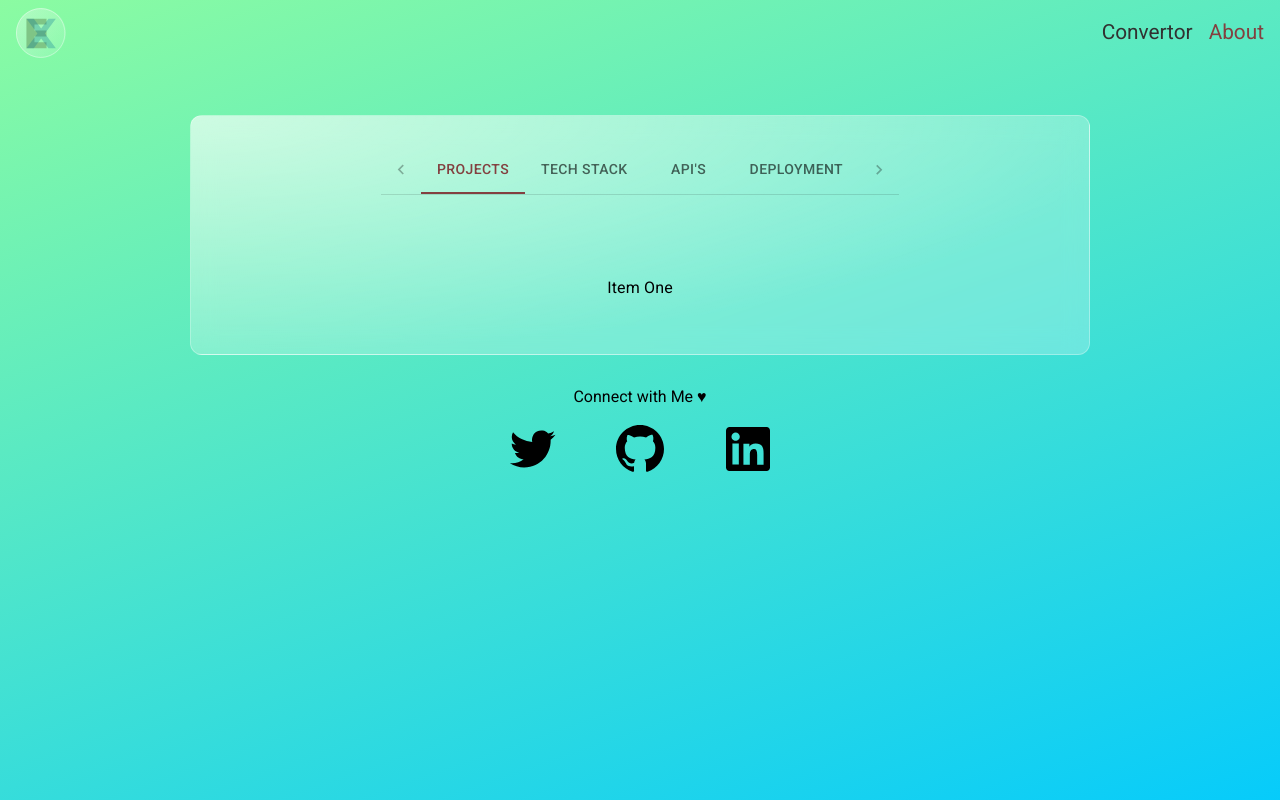
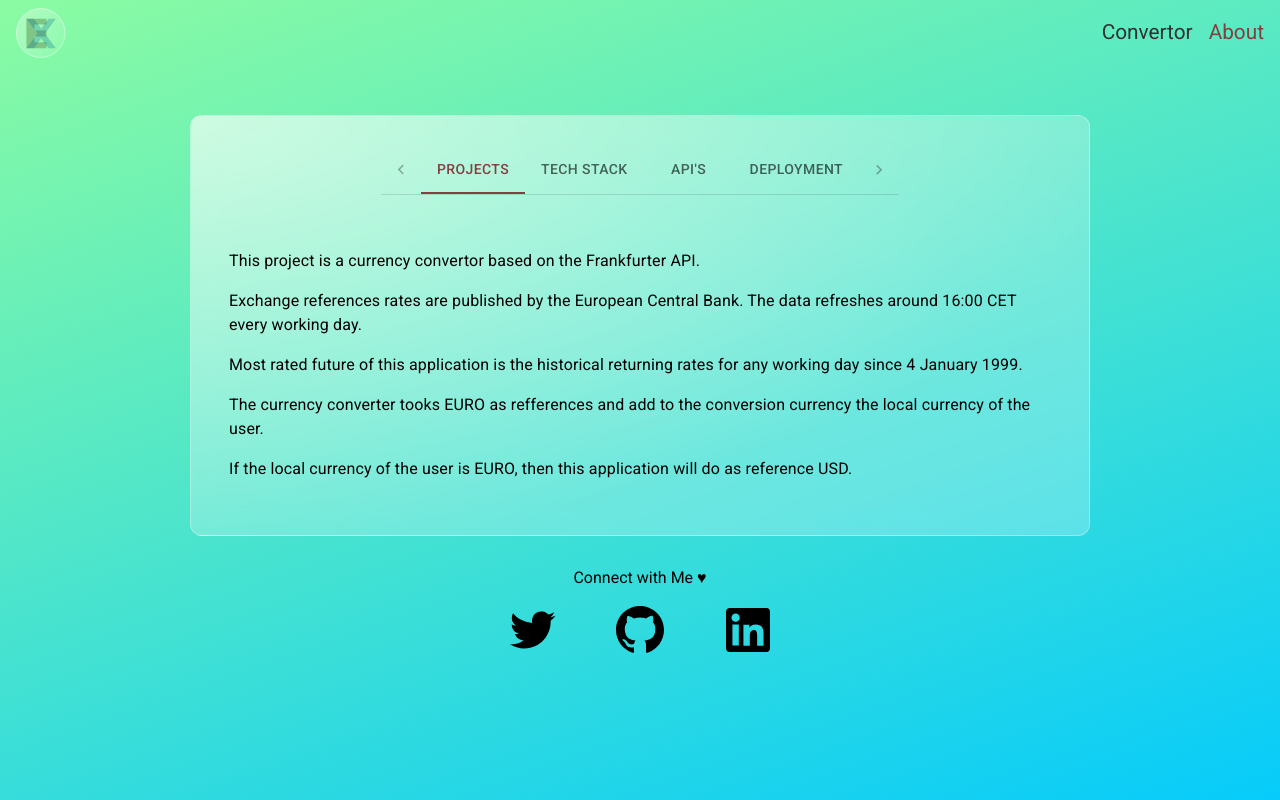
Before and after one commit to andreimihale/exchanger, a React (Create React App) app: page /about in a window 1280 px wide. Built offline with nearby package versions, Linux system fonts and the light colour scheme.

Commit message:
add about sections and add error handling in convertor

```diff
--- a/src/actions/getExchangeRate.js
+++ b/src/actions/getExchangeRate.js
@@ -1,20 +1,24 @@
+/* eslint-disable no-console */
 import axios from "axios";
 import moment from "moment";
 
 const getExchangeRate = async (from, to, date = "latest") => {
   let formatedDate = date;
-
+  let error;
   if (date !== "latest") {
     formatedDate = moment(date).format("YYYY-MM-DD");
   }
 
-  const { data } = await axios.get(
-    `https://api.frankfurter.app/${formatedDate}?from=${from}&to=${to}`
-  );
-  if (!data) {
-    return 404;
+  const { data } = await axios
+    .get(`https://api.frankfurter.app/${formatedDate}?from=${from}&to=${to}`)
+    .catch((err) => {
+      error = err.toJSON().name;
+      return error;
+    });
+
+  if (error) {
+    return error;
   }
-
   return data.rates[to];
 };
 
--- /dev/null
+++ b/src/components/AboutSections/AboutSections.scss
@@ -0,0 +1,17 @@
+@import "../../variables.scss";
+
+.about {
+  &__content {
+    & p {
+      & div:first-child {
+        margin-top: 1.875rem;
+      }
+      & div:not(:last-child) {
+        margin-bottom: 1rem;
+      }
+      & ul {
+        margin-top: 1rem;
+      }
+    }
+  }
+}
--- /dev/null
+++ b/src/components/AboutSections/Apis.js
@@ -0,0 +1,25 @@
+import React from "react";
+import "./AboutSections.scss";
+
+const APIS = () => (
+  <>
+    <div>
+      This project use two API’S, one for the exchange rate and one for geo
+      location.
+    </div>
+    <div>
+      The exchange rate API is provided by Frankfuter and is able to return
+      rates for all currencies. The default base is EURO. Also this API is able
+      to send rates for a particular currency and for a particular date in past.
+      The oldest curremcy rate dates from 4th Jan 1999.
+    </div>
+    <div>
+      Second API is provided by IPAPI. Through this API we can get the
+      geolocation of the user and adjust the base and exchange currency for his
+      particular region.
+    </div>
+    <div>Both API’S are free for use without APIKeys</div>
+  </>
+);
+
+export default APIS;
--- /dev/null
+++ b/src/components/AboutSections/Deployment.js
@@ -0,0 +1,29 @@
+import React from "react";
+import "./AboutSections.scss";
+
+const Deployment = () => (
+  <>
+    <div>For deployment of this project we will use GitHub and IBM Cloud.</div>
+    <div>
+      To be able to deploy this project we will need a public repository on
+      GitHub. Here we will be able to do any further changes.
+    </div>
+    <div>
+      Second thing that we will use is Cloud Foundry Apps, where we will host
+      our application and will have a public URL accessible by everyone.
+    </div>
+    <div>
+      Last service that we will use is Continuous Delivery, which is a pipeline
+      between GitHub and Cloud Foundry Apps. Everytime when we push a new code
+      into our GitHub repository, Continous Delviery will trigger the pipeline
+      and deploy the latest code into Cloud Foundry App. This is a time-saver
+      process because we will no longer need to manually deploy our code. Also,
+      this pipeline can be set to get the latest commits from a single branch,
+      which by default will be main. If we want to do changes that should not be
+      yet available in production, we will create other branches and push there
+      the code.
+    </div>
+  </>
+);
+
+export default Deployment;
--- /dev/null
+++ b/src/components/AboutSections/Project.js
@@ -0,0 +1,28 @@
+import React from "react";
+import "./AboutSections.scss";
+
+const Project = () => (
+  <>
+    <div>
+      This project is a currency convertor based on the Frankfurter API.
+    </div>
+    <div>
+      Exchange references rates are published by the European Central Bank. The
+      data refreshes around 16:00 CET every working day.
+    </div>
+    <div>
+      Most rated future of this application is the historical returning rates
+      for any working day since 4 January 1999.
+    </div>
+    <div>
+      The currency converter tooks EURO as refferences and add to the conversion
+      currency the local currency of the user.
+    </div>
+    <div>
+      If the local currency of the user is EURO, then this application will do
+      as reference USD.
+    </div>
+  </>
+);
+
+export default Project;
--- /dev/null
+++ b/src/components/AboutSections/Technologies.js
@@ -0,0 +1,36 @@
+import React from "react";
+import "./AboutSections.scss";
+
+const Technologies = () => (
+  <>
+    <div>Apps and technologies used for this project:</div>
+    <ul>
+      <li>Concepts app for sketching the app</li>
+      <li>Figma for designing and prototyping the app</li>
+      <li>VSCode as text editor</li>
+      <li>HTML</li>
+      <li>CSS</li>
+      <li>React</li>
+      <li>MaterialUI</li>
+      <li>SASS for styling components</li>
+      <li>Axios for fetching data</li>
+      <li>Moment for formating dates</li>
+      <li>
+        PropTypes for enforcing types of properties that are passed to
+        components
+      </li>
+      <li>Babel for code compiling</li>
+      <li>
+        ESLint with Airbnb extension and Prettier, plus a little bit of changes,
+        for identifying and reporting problems
+      </li>
+      <li>
+        Husky, Lint-Staged, ESLint for checking errors on commit. If we have any
+        error then the commit will fail
+      </li>
+      <li>Pretty-Quick before commiting to sanitze code</li>
+    </ul>
+  </>
+);
+
+export default Technologies;
--- a/src/pages/About/About.js
+++ b/src/pages/About/About.js
@@ -4,11 +4,14 @@ import { Box, Tabs, Tab, Typography } from "@mui/material";
 import { tabsClasses } from "@mui/material/Tabs";
 import { createTheme, ThemeProvider } from "@mui/material/styles";
 import "./About.scss";
+import Project from "../../components/AboutSections/Project";
+import Technologies from "../../components/AboutSections/Technologies";
+import Apis from "../../components/AboutSections/Apis";
+import Deployment from "../../components/AboutSections/Deployment";
 
 const theme = createTheme({
   palette: {
     primary: {
-      // Purple and green play nicely together.
       main: "#834040",
     },
   },
@@ -79,16 +82,16 @@ const About = () => {
             </Tabs>
           </Box>
           <TabPanel value={value} index={0}>
-            Item One
+            <Project />
           </TabPanel>
           <TabPanel value={value} index={1}>
-            Item Two
+            <Technologies />
           </TabPanel>
           <TabPanel value={value} index={2}>
-            Item Three
+            <Apis />
           </TabPanel>
           <TabPanel value={value} index={3}>
-            Item Four
+            <Deployment />
           </TabPanel>
         </div>
       </section>
--- a/src/pages/About/About.scss
+++ b/src/pages/About/About.scss
@@ -14,5 +14,14 @@
     div:first-child {
       max-width: 100%;
     }
+
+    & p {
+      & div:first-child {
+        margin-top: 1.875rem;
+      }
+      & div:not(:first-child):not(:last-child) {
+        margin-bottom: 1rem;
+      }
+    }
   }
 }
--- a/src/pages/Convertor/Convertor.js
+++ b/src/pages/Convertor/Convertor.js
@@ -1,3 +1,4 @@
+/* eslint-disable no-console */
 import React, { useEffect, useState } from "react";
 import TextField from "@mui/material/TextField";
 import AdapterDateMoment from "@mui/lab/AdapterMoment";
@@ -35,6 +36,15 @@ const Convertor = () => {
       userCurrency,
       date
     );
+
+    if (
+      typeof apiExchangeRate === "string" &&
+      apiExchangeRate.toLowerCase().includes("error")
+    ) {
+      toast.error(
+        "Currency Error! Please pick another date or another currency!"
+      );
+    }
 
     setExchangeRate(apiExchangeRate);
   };
```
